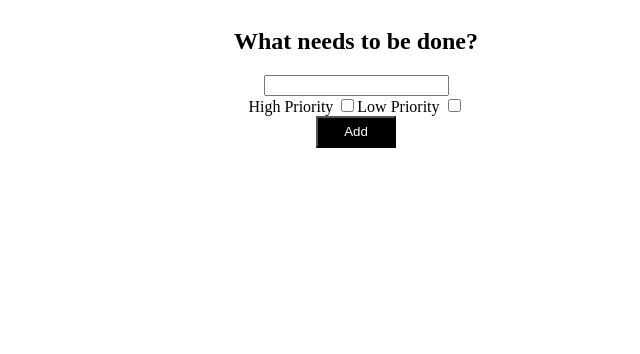
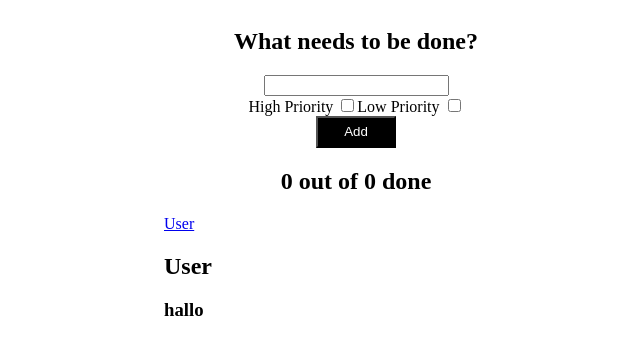
Before and after one commit to dokoe92/todo-Vue, a Vue app: page /user in a window 1280 px wide. Shown: the top 354 px of the page, without its empty margins (284-924 px from the left). Built offline with nearby package versions, Linux system fonts and the light colour scheme.

Commit message:
added task counter via store

```diff
--- a/package.json
+++ b/package.json
@@ -9,7 +9,9 @@
     "lint": "eslint . --ext .vue,.js,.jsx,.cjs,.mjs --fix --ignore-path .gitignore"
   },
   "dependencies": {
-    "vue": "^3.2.45"
+    "pinia": "^2.0.32",
+    "vue": "^3.2.45",
+    "vue-router": "^4.1.6"
   },
   "devDependencies": {
     "@vitejs/plugin-vue": "^4.0.0",
--- a/src/App.vue
+++ b/src/App.vue
@@ -6,27 +6,34 @@
       <AddComponent v-model="task" @addTask="addToArr" />
     </div>
     <div class="todo-taskField">
-      <TaskComponent  v-for="(singleTask, index) in tasks" :taskToShow="singleTask" :index="index" @deleteTaskWithIndex="deleteTask"/>
+      <h2>{{ tasksDone }} out of {{ tasksAmount }} done </h2>
+      <TaskComponent v-model="done" v-for="(singleTask, index) in tasks" :taskToShow="singleTask" :index="index" @deleteTaskWithIndex="deleteTask" />
     </div>
+    <routerLink to="/user">User</routerLink>
+    <RouterView />
   </div>
 
 </template>
 
 <script setup>
-  import { ref } from "vue"
+  import { ref, computed } from "vue"
+  import { useTaskStore } from "./stores/task";
   import AddComponent from './components/AddComponent.vue'
   import TaskComponent from "./components/TaskComponent.vue"
+import ButtonComponent from "./components/ButtonComponent.vue";
 
   const task = ref();
 
-  const tasks = ref([])
+  const tasks = ref([]);
 
+  const taskStore = useTaskStore();
+
+  const tasksDone = computed(() => taskStore.tasksDone);
+  const tasksAmount = computed(() => tasks.value.length);
 
   function addToArr() {
     tasks.value.push({...task.value});
   }
-
-  const indexToRemove = ref();
 
   function deleteTask(index) {
     tasks.value.splice(index,1);
--- a/src/components/TaskComponent.Vue
+++ b/src/components/TaskComponent.Vue
@@ -5,6 +5,7 @@
         <div class="buttons-container">
             <ButtonComponent button-name="Edit" class="btnEdit" @click="editTask"/>
             <ButtonComponent button-name="Delete" class="btnDelete" @click="deleteTask(index)"/>
+
         </div>
     </div>
 
@@ -13,17 +14,28 @@
 <script setup>
     import { ref } from "vue";
     import ButtonComponent from './ButtonComponent.vue';
+    import { useTaskStore } from "@/stores/task.js"
 
-    const props = defineProps(["taskToShow", "index"]);
-    const emits = defineEmits(["deleteTaskWithIndex"])
+    const props = defineProps(["taskToShow", "index","modelValue"]);
+    const emits = defineEmits(["deleteTaskWithIndex", "update:modelValue", "checkDoneStatus"])
+
+    const taskStore = useTaskStore();
+
     const isActive = ref("true");
 
+
     const lineThroughAllowed = ref(true);
+
     function lineThrough() {
         if (lineThroughAllowed.value) {
             isActive.value = !isActive.value;
         }
-
+        if (!editable.value && !isActive.value ) {
+            taskStore.incrementTasksDone();
+        }
+        if (!editable.value && isActive.value) {
+            taskStore.decrementTasksDone();
+        }
     }
 
     function deleteTask(index) {
@@ -36,7 +48,6 @@
         lineThroughAllowed.value = !lineThroughAllowed.value;
         editable.value = !editable.value;
     }
-
 
 </script>
 
--- a/src/main.js
+++ b/src/main.js
@@ -1,5 +1,11 @@
 import { createApp } from 'vue'
 import App from './App.vue'
+import { router } from "./router/index.js"
+import { createPinia } from "pinia"
 
+const pinia = createPinia();
 
-createApp(App).mount('#app')
+createApp(App)
+.use(router)
+.use(pinia)
+.mount('#app')
--- /dev/null
+++ b/src/router/index.js
@@ -0,0 +1,15 @@
+import { createRouter, createWebHistory } from "vue-router"
+import UserView from "@/views/UserView.vue"
+
+const routes = [
+    {path: "/user", component: UserView
+    }
+
+];
+
+const router = createRouter({
+    routes,
+    history: createWebHistory()
+})
+
+export { router }
--- /dev/null
+++ b/src/stores/task.js
@@ -0,0 +1,16 @@
+import { defineStore } from "pinia";
+import { ref } from "vue"
+
+export const useTaskStore = defineStore("task", () => {
+    const tasksDone = ref(0);
+
+    function incrementTasksDone() {
+        tasksDone.value++;
+    }
+
+    function decrementTasksDone() {
+        tasksDone.value--;
+    }
+
+    return { tasksDone, incrementTasksDone, decrementTasksDone}
+})
--- /dev/null
+++ b/src/views/UserView.vue
@@ -0,0 +1,18 @@
+<template>
+    <h2>User</h2>
+    <h3>hallo</h3>
+
+</template>
+
+
+<script setup>
+
+
+</script>
+
+
+
+<style scoped>
+
+
+</style>
```
Also changed, not shown: 1 other file (tests, documents, lock files or other folders).
